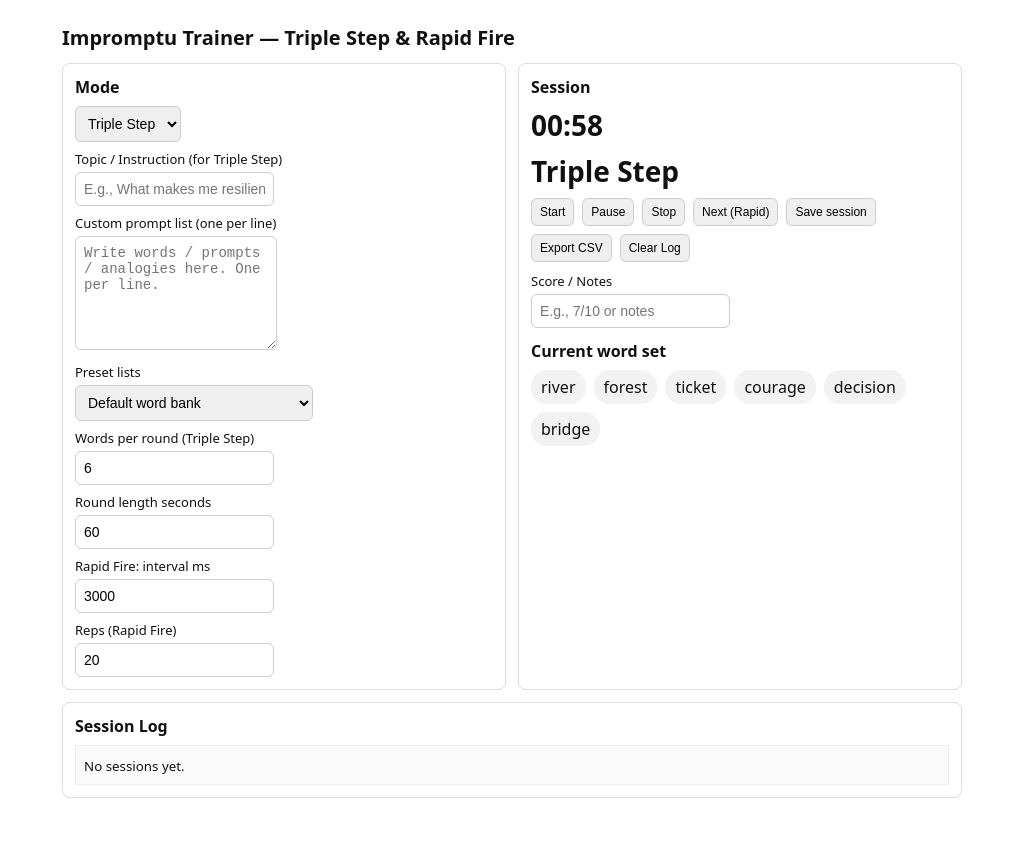
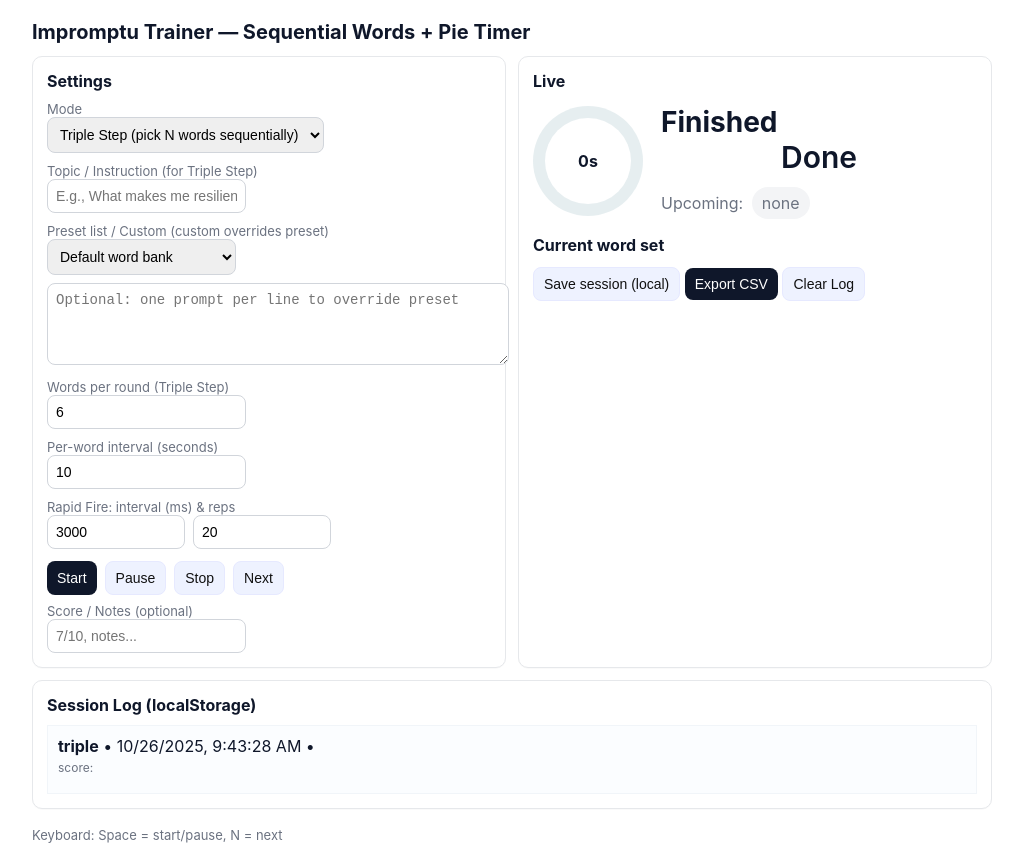
Before and after one commit to sivajisahoo/Impromptu-trainer, a plain HTML site: page index.html in a window 1280 px wide. Both pictures are taken after a click on the button "Start". Shown: the whole page, without its empty margins (128-1151 px from the left). Before the commit the page ends 822 px from the top, so only its background shows below. Drawn offline with Linux system fonts and the light colour scheme.

Commit message:
Refactor index.html for improved layout and functionality
Updated the title and improved the layout and styles for better user experience. Added new settings and controls for the Impromptu Trainer application.

```diff
--- a/index.html
+++ b/index.html
@@ -3,103 +3,117 @@
 <head>
 <meta charset="utf-8" />
 <meta name="viewport" content="width=device-width,initial-scale=1" />
-<title>Impromptu Trainer — Triple Step & Rapid Fire</title>
+<title>Impromptu Trainer — Sequential Words + Pie Timer</title>
 <style>
-  body{font-family:system-ui,Segoe UI,Roboto,Arial;max-width:900px;margin:24px auto;color:#111}
-  h1{margin:0 0 12px;font-size:20px}
+  :root{--bg:#ffffff;--fg:#0f172a;--muted:#6b7280;--accent:#0ea5a4}
+  body{font-family:Inter,system-ui,Segoe UI,Roboto,Arial;margin:20px auto;max-width:960px;color:var(--fg);background:var(--bg)}
+  h1{font-size:20px;margin:0 0 12px}
   .row{display:flex;gap:12px;flex-wrap:wrap}
-  .card{border:1px solid #ddd;border-radius:8px;padding:12px;flex:1 1 300px}
-  label{display:block;margin:8px 0 4px;font-size:13px}
-  input,select,textarea,button{padding:8px;border-radius:6px;border:1px solid #ccc;font-size:14px}
-  button{cursor:pointer}
-  .big{font-size:28px;font-weight:600;margin:8px 0}
-  .words{display:flex;flex-wrap:wrap;gap:8px;margin-top:8px}
-  .chip{background:#f2f2f2;padding:6px 10px;border-radius:16px}
-  table{width:100%;border-collapse:collapse;margin-top:12px}
-  th,td{border:1px solid #e6e6e6;padding:6px;text-align:left;font-size:13px}
-  .controls{display:flex;gap:8px;flex-wrap:wrap;margin-top:8px}
+  .card{border:1px solid #e6e8eb;border-radius:10px;padding:14px;flex:1 1 320px;background:#fff;box-shadow:0 1px 0 rgba(0,0,0,0.02)}
+  label{display:block;font-size:13px;color:var(--muted);margin-top:10px}
+  input,select,textarea,button{padding:8px;border-radius:8px;border:1px solid #d1d5db;font-size:14px}
+  .controls{display:flex;gap:8px;flex-wrap:wrap;margin-top:12px}
+  .btn{background:#0f172a;color:#fff;padding:8px 10px;border-radius:8px;border:none;cursor:pointer}
+  .btn.secondary{background:#eef2ff;color:#111;border:1px solid #e6e9ff}
+  .big{font-size:28px;font-weight:700;margin-top:6px}
+  .display{display:flex;align-items:center;gap:18px}
+  .wordspan{font-size:30px;font-weight:600;min-width:220px;text-align:center}
+  .pie-wrap{width:110px;height:110px;position:relative}
+  .pie{width:100%;height:100%;border-radius:50%;display:grid;place-items:center;background:conic-gradient(var(--accent) 0deg, #e6eef0 0deg)}
+  .pie .inner{width:78%;height:78%;border-radius:50%;background:#fff;display:grid;place-items:center;font-weight:700}
   .small{font-size:12px;padding:6px 8px}
-  .log{max-height:200px;overflow:auto;border:1px solid #eee;padding:8px;margin-top:8px;background:#fafafa}
+  .log{max-height:260px;overflow:auto;border:1px solid #f1f5f9;padding:10px;margin-top:10px;background:#fbfdff}
+  .chip{display:inline-block;background:#f3f4f6;padding:6px 10px;border-radius:999px;margin:4px}
+  footer{margin-top:18px;font-size:13px;color:var(--muted)}
+  @media(max-width:720px){ .display{flex-direction:column;align-items:stretch} .wordspan{font-size:22px} }
 </style>
 </head>
 <body>
-<h1>Impromptu Trainer — Triple Step & Rapid Fire</h1>
+<h1>Impromptu Trainer — Sequential Words + Pie Timer</h1>
 
 <div class="row">
   <div class="card">
-    <strong>Mode</strong>
-    <div style="margin-top:8px">
-      <select id="mode">
-        <option value="triple">Triple Step</option>
-        <option value="rapid">Rapid Fire</option>
-      </select>
-    </div>
+    <strong>Settings</strong>
+    <label>Mode</label>
+    <select id="mode">
+      <option value="triple">Triple Step (pick N words sequentially)</option>
+      <option value="rapid">Rapid Fire (continuous prompts)</option>
+    </select>
 
     <label>Topic / Instruction (for Triple Step)</label>
     <input id="topic" placeholder="E.g., What makes me resilient" />
 
-    <label>Custom prompt list (one per line)</label>
-    <textarea id="customList" rows="6" placeholder="Write words / prompts / analogies here. One per line."></textarea>
-
-    <label>Preset lists</label>
+    <label>Preset list / Custom (custom overrides preset)</label>
     <select id="preset">
       <option value="default">Default word bank</option>
       <option value="everyday">Everyday objects</option>
-      <option value="emotions">Emotions / traits</option>
-      <option value="analogies">Analogy starters (for Rapid Fire)</option>
+      <option value="emotions">Emotions</option>
+      <option value="analogies">Analogy starters (Rapid)</option>
     </select>
+    <textarea id="customList" rows="4" placeholder="Optional: one prompt per line to override preset" style="width:100%;margin-top:8px"></textarea>
 
-    <div style="margin-top:8px">
-      <label>Words per round (Triple Step)</label>
-      <input id="wordsCount" type="number" value="6" min="1" />
-      <label style="margin-top:8px">Round length seconds</label>
-      <input id="roundTime" type="number" value="60" min="5" />
+    <label>Words per round (Triple Step)</label>
+    <input id="wordsCount" type="number" value="6" min="1" />
+
+    <label>Per-word interval (seconds)</label>
+    <input id="wordInterval" type="number" value="10" min="1" />
+
+    <label>Rapid Fire: interval (ms) & reps</label>
+    <div style="display:flex;gap:8px">
+      <input id="rapidInterval" type="number" value="3000" min="200" style="width:120px" />
+      <input id="rapidCount" type="number" value="20" min="1" style="width:120px" />
     </div>
 
-    <div style="margin-top:8px">
-      <label>Rapid Fire: interval ms</label>
-      <input id="rapidInterval" type="number" value="3000" min="300" />
-      <label style="margin-top:8px">Reps (Rapid Fire)</label>
-      <input id="rapidCount" type="number" value="20" min="1" />
+    <div class="controls">
+      <button id="start" class="btn">Start</button>
+      <button id="pause" class="btn secondary" id="pauseBtn">Pause</button>
+      <button id="stop" class="btn secondary">Stop</button>
+      <button id="next" class="btn secondary">Next</button>
     </div>
+
+    <label style="margin-top:8px">Score / Notes (optional)</label>
+    <input id="score" placeholder="7/10, notes..." />
   </div>
 
   <div class="card">
-    <strong>Session</strong>
-    <div class="big" id="timer">00:00</div>
-    <div id="currentDisplay" class="big">Ready</div>
-
-    <div class="controls">
-      <button id="start" class="small">Start</button>
-      <button id="pause" class="small">Pause</button>
-      <button id="stop" class="small">Stop</button>
-      <button id="next" class="small">Next (Rapid)</button>
-      <button id="save" class="small">Save session</button>
-      <button id="export" class="small">Export CSV</button>
-      <button id="clearLog" class="small">Clear Log</button>
-    </div>
-
-    <div style="margin-top:10px">
-      <label>Score / Notes</label>
-      <input id="score" placeholder="E.g., 7/10 or notes" />
+    <strong>Live</strong>
+    <div class="display" style="margin-top:8px">
+      <div class="pie-wrap" aria-hidden="true">
+        <div id="pie" class="pie"><div class="inner" id="pieInner">10s</div></div>
+      </div>
+      <div style="flex:1">
+        <div class="big" id="roundLabel">Ready</div>
+        <div class="wordspan" id="wordDisplay">—</div>
+        <div style="margin-top:8px;color:var(--muted)">Upcoming: <span id="upcoming" class="chip">none</span></div>
+      </div>
     </div>
 
     <div style="margin-top:12px">
       <strong>Current word set</strong>
-      <div class="words" id="wordsArea"></div>
+      <div id="wordsArea" style="margin-top:10px"></div>
+    </div>
+
+    <div style="margin-top:12px">
+      <button id="save" class="btn secondary">Save session (local)</button>
+      <button id="export" class="btn">Export CSV</button>
+      <button id="clearLog" class="btn secondary">Clear Log</button>
     </div>
   </div>
 </div>
 
 <div class="card" style="margin-top:12px">
-  <strong>Session Log</strong>
+  <strong>Session Log (localStorage)</strong>
   <div class="log" id="log"></div>
 </div>
 
+<footer>Keyboard: Space = start/pause, N = next</footer>
+
 <script>
+/* Sequential words + pie timer. No backend. Local logs saved to localStorage. */
+
 const presetBanks = {
-  default: ["apple","bridge","clock","river","honesty","engine","salt","window","path","mirror","fear","laughter","book","market","lamp","journey","anchor","signal","forest","ticket","home","courage","summer","decision","music","chair"],
-  everyday: ["cup","phone","key","door","shoe","bag","pen","table","bus","car","light","glass","plate","bed","shoe"],
+  default: ["courage","mirror","river","bridge","lamp","truth","forest","anchor","music","hope","curiosity","mountain","storm","compass","book","laughter","journey","shadow","clock","window","light","fear","confidence","persistence","decision","friendship","gratitude","coffee","road","rain","fire","balance","patience","time","goal","habit","seed","tree","teamwork","ocean","learning","energy","focus","reflection","change","challenge","risk","failure","success","discipline"],
+  everyday: ["cup","phone","key","door","shoe","bag","pen","table","bus","car","light","glass","plate","bed"],
   emotions: ["joy","anger","curiosity","envy","pride","shame","gratitude","anxiety","surprise","calm","boredom","hope"],
   analogies: [
     "Sun is to day as moon is to ___",
@@ -112,182 +126,234 @@ const presetBanks = {
   ]
 };
 
+const el = id => document.getElementById(id);
 const state = {
-  mode: 'triple',
-  words: [],
-  timerId: null,
-  remaining: 0,
+  mode:'triple',
+  words:[],
+  index:0,
   running:false,
-  rapidIndex:0,
-  rapidCount:20
+  perWordSecs:10,
+  timerInterval:null,
+  pieAngle:0,
+  remainingMs:0
 };
 
-const el = id => document.getElementById(id);
-const saveLog = (entry) => {
-  const logs = JSON.parse(localStorage.getItem('impromptuLogs')||'[]');
-  logs.unshift(entry);
-  localStorage.setItem('impromptuLogs', JSON.stringify(logs.slice(0,200)));
-  renderLog();
-};
+function escapeHtml(s){ return String(s||'').replace(/&/g,'&amp;').replace(/</g,'&lt;').replace(/>/g,'&gt;'); }
 
-function renderLog(){
-  const logs = JSON.parse(localStorage.getItem('impromptuLogs')||'[]');
-  const out = logs.map(l => `<div><strong>${l.mode.toUpperCase()}</strong> ${l.when} — topic:${escapeHtml(l.topic||'')} score:${escapeHtml(l.score||'')} <div style="font-size:12px;color:#555">${escapeHtml(l.words||'')}</div></div>`).join('');
-  el('log').innerHTML = out || '<small>No sessions yet.</small>';
+function loadPreset(){
+  const custom = (el('customList').value||'').split('\n').map(s=>s.trim()).filter(Boolean);
+  if(custom.length) return custom;
+  const p = el('preset').value;
+  return Array.isArray(presetBanks[p]) ? presetBanks[p].slice() : presetBanks.default.slice();
 }
 
-function escapeHtml(s){ return String(s).replace(/&/g,'&amp;').replace(/</g,'&lt;').replace(/>/g,'&gt;'); }
-
-function pickWords(n, bank){
-  const arr = bank.slice();
+function pickNRandom(n, bank){
+  const src = bank.slice();
   const out=[];
-  while(out.length<n && arr.length){
-    const i = Math.floor(Math.random()*arr.length);
-    out.push(arr.splice(i,1)[0]);
+  while(out.length<n && src.length){
+    const i = Math.floor(Math.random()*src.length);
+    out.push(src.splice(i,1)[0]);
   }
   return out;
 }
 
-function loadPreset(){
-  const p = el('preset').value;
-  const custom = (el('customList').value||'').split('\n').map(s=>s.trim()).filter(Boolean);
-  if(custom.length) return custom;
-  return presetBanks[p] || presetBanks.default;
+function renderWordsArea(){
+  el('wordsArea').innerHTML = state.words.map((w,i)=>`<span class="chip">${escapeHtml(w)}</span>`).join(' ');
 }
 
-function startTriple(){
-  const wordsCount = Math.max(1,parseInt(el('wordsCount').value||6));
-  const bank = loadPreset();
-  state.words = pickWords(wordsCount, bank);
-  el('wordsArea').innerHTML = state.words.map(w=>`<div class="chip">${escapeHtml(w)}</div>`).join('');
-  const secs = Math.max(5, parseInt(el('roundTime').value||60));
-  state.remaining = secs;
-  el('currentDisplay').textContent = el('topic').value || 'Triple Step';
-  tickDisplay();
-  runTimer(() => {
-    state.running = false;
-    saveLog({mode:'triple',when:new Date().toLocaleString(),topic:el('topic').value||'',words:state.words.join(', '),score:el('score').value||''});
-  });
+function renderUpcoming(){
+  const upcoming = state.words.slice(state.index+1, state.index+4).join(', ') || 'none';
+  el('upcoming').textContent = upcoming;
 }
 
-function startRapid(){
-  const bank = loadPreset();
-  state.rapidCount = Math.max(1,parseInt(el('rapidCount').value||20));
-  state.rapidInterval = Math.max(200,parseInt(el('rapidInterval').value||3000));
-  state.words = bank.slice();
-  state.rapidIndex = 0;
-  el('wordsArea').innerHTML = '';
-  el('currentDisplay').textContent = 'Rapid Fire';
-  tickDisplay();
+function setPieProgress(fraction){
+  // fraction 0..1
+  const angle = Math.max(0, Math.min(1,fraction)) * 360;
+  el('pie').style.background = `conic-gradient(var(--accent) 0deg, var(--accent) ${angle}deg, #e6eef0 ${angle}deg)`;
+  // inner label seconds
+  const secs = Math.ceil(state.remainingMs/1000);
+  el('pieInner').textContent = secs + 's';
+}
+
+function startSequence(){
+  // decide mode and words
+  state.mode = el('mode').value;
+  state.perWordSecs = Math.max(1, parseInt(el('wordInterval').value||10));
+  if(state.mode === 'triple'){
+    const n = Math.max(1, parseInt(el('wordsCount').value||6));
+    const bank = loadPreset();
+    state.words = pickNRandom(n, bank);
+  } else {
+    state.words = loadPreset();
+    // rapid overrides: use rapidCount reps maybe; behave like repeating through array
+    const reps = Math.max(1, parseInt(el('rapidCount').value||20));
+    // expand list to reps length by cycling
+    const out = [];
+    for(let i=0;i<reps;i++) out.push( state.words[i % state.words.length] );
+    state.words = out;
+  }
+  state.index = 0;
+  renderWordsArea();
+  el('roundLabel').textContent = `${state.mode === 'triple' ? 'Triple Step' : 'Rapid Fire'} — ${state.words.length} items`;
+  startWordTimer();
+}
+
+function startWordTimer(){
+  stopTimer(); // clear existing
+  if(state.index >= state.words.length){
+    finishSequence();
+    return;
+  }
   state.running = true;
-  state.timerId = setInterval(() => {
-    if(state.rapidIndex >= state.rapidCount){
-      stopTimer();
-      saveLog({mode:'rapid',when:new Date().toLocaleString(),topic:'Rapid session',words:`${state.rapidIndex} reps`,score:el('score').value||''});
+  state.remainingMs = state.perWordSecs * 1000;
+  updateDisplayForIndex();
+  // tick every 100ms for smooth pie
+  state.timerInterval = setInterval(()=>{
+    state.remainingMs -= 100;
+    if(state.remainingMs <= 0){
+      // move to next
+      state.remainingMs = 0;
+      setPieProgress(0);
+      clearInterval(state.timerInterval);
+      state.index++;
+      // short delay 200ms then next
+      setTimeout(()=> {
+        if(state.index < state.words.length){
+          startWordTimer();
+        } else {
+          finishSequence();
+        }
+      }, 150);
       return;
     }
-    const item = state.words.length ? state.words[state.rapidIndex % state.words.length] : `Prompt ${state.rapidIndex+1}`;
-    el('currentDisplay').textContent = item;
-    state.rapidIndex++;
-    tickDisplay();
-  }, state.rapidInterval);
+    setPieProgress(state.remainingMs / (state.perWordSecs*1000));
+  },100);
 }
 
-function runTimer(callbackOnEnd){
-  clearInterval(state.timerId);
-  state.running = true;
-  el('pause').disabled = false;
-  state.timerId = setInterval(()=> {
-    state.remaining--;
-    tickDisplay();
-    if(state.remaining <= 0){
-      clearInterval(state.timerId);
-      state.running = false;
-      el('currentDisplay').textContent = 'Time up';
-      if(typeof callbackOnEnd === 'function') callbackOnEnd();
-    }
-  },1000);
-}
-
-function stopTimer(){
-  clearInterval(state.timerId);
-  state.running = false;
-  el('currentDisplay').textContent = 'Stopped';
-  el('timer').textContent = '00:00';
-  state.remaining = 0;
+function updateDisplayForIndex(){
+  const w = state.words[state.index] || '—';
+  el('wordDisplay').textContent = w;
+  renderUpcoming();
+  setPieProgress(1); // start full
 }
 
 function pauseTimer(){
   if(!state.running) return;
-  clearInterval(state.timerId);
   state.running = false;
-  el('currentDisplay').textContent = 'Paused';
+  clearInterval(state.timerInterval);
+  el('roundLabel').textContent = 'Paused';
 }
 
-function tickDisplay(){
-  const mm = String(Math.floor(state.remaining/60)).padStart(2,'0');
-  const ss = String(state.remaining%60).padStart(2,'0');
-  el('timer').textContent = `${mm}:${ss}`;
+function resumeTimer(){
+  if(state.running) return;
+  if(state.index >= state.words.length) return;
+  state.running = true;
+  // continue ticking from remainingMs
+  state.timerInterval = setInterval(()=>{
+    state.remainingMs -= 100;
+    if(state.remainingMs <= 0){
+      state.remainingMs = 0;
+      setPieProgress(0);
+      clearInterval(state.timerInterval);
+      state.index++;
+      setTimeout(()=> {
+        if(state.index < state.words.length){
+          startWordTimer();
+        } else {
+          finishSequence();
+        }
+      },150);
+      return;
+    }
+    setPieProgress(state.remainingMs / (state.perWordSecs*1000));
+  },100);
+  el('roundLabel').textContent = `${state.mode === 'triple' ? 'Triple Step' : 'Rapid Fire'}`;
 }
 
-function nextRapid(){
-  if(!state.running) return;
-  clearInterval(state.timerId);
-  const item = state.words.length ? state.words[state.rapidIndex % state.words.length] : `Prompt ${state.rapidIndex+1}`;
-  el('currentDisplay').textContent = item;
-  state.rapidIndex++;
-  state.timerId = setInterval(()=> {
-    if(state.rapidIndex >= state.rapidCount){
-      stopTimer();
-      saveLog({mode:'rapid',when:new Date().toLocaleString(),topic:'Rapid session',words:`${state.rapidIndex} reps`,score:el('score').value||''});
-      return;
-    }
-    const it = state.words.length ? state.words[state.rapidIndex % state.words.length] : `Prompt ${state.rapidIndex+1}`;
-    el('currentDisplay').textContent = it;
-    state.rapidIndex++;
-  }, state.rapidInterval);
+function stopTimer(){
+  clearInterval(state.timerInterval);
+  state.running=false;
+  state.index = 0;
+  state.words = [];
+  el('wordDisplay').textContent = '—';
+  el('roundLabel').textContent = 'Stopped';
+  el('wordsArea').innerHTML = '';
+  el('upcoming').textContent = 'none';
+  setPieProgress(0);
 }
 
-el('mode').addEventListener('change', e=>{
-  state.mode = e.target.value;
+function nextWordManual(){
+  // jump to next word immediately
+  clearInterval(state.timerInterval);
+  state.index++;
+  if(state.index < state.words.length){
+    startWordTimer();
+  } else {
+    finishSequence();
+  }
+}
+
+function finishSequence(){
+  clearInterval(state.timerInterval);
+  state.running=false;
+  el('roundLabel').textContent = 'Finished';
+  el('wordDisplay').textContent = 'Done';
+  saveLog({mode:state.mode, when:new Date().toLocaleString(), topic: el('topic').value||'', words: state.words.join(' | '), score: el('score').value||''});
+  renderLog();
+}
+
+/* Logging */
+function saveLog(entry){
+  const logs = JSON.parse(localStorage.getItem('impromptuLogs') || '[]');
+  logs.unshift(entry);
+  localStorage.setItem('impromptuLogs', JSON.stringify(logs.slice(0,500)));
+}
+function renderLog(){
+  const logs = JSON.parse(localStorage.getItem('impromptuLogs') || '[]');
+  if(!logs.length){ el('log').innerHTML = '<small>No sessions yet.</small>'; return; }
+  el('log').innerHTML = logs.map(l => `<div style="margin-bottom:8px"><strong>${escapeHtml(l.mode)}</strong> • ${escapeHtml(l.when)} • ${escapeHtml(l.topic||'')}<div style="font-size:13px;color:${'#374151'};margin-top:4px">${escapeHtml(l.words)}</div><div style="font-size:12px;color:${'#6b7280'}">score: ${escapeHtml(l.score||'')}</div></div>`).join('');
+}
+
+/* CSV export */
+function exportCSV(){
+  const logs = JSON.parse(localStorage.getItem('impromptuLogs') || '[]');
+  if(!logs.length){ alert('No sessions to export.'); return; }
+  const rows = ['mode,when,topic,words,score', ...logs.map(l => `${csvSafe(l.mode)},${csvSafe(l.when)},${csvSafe(l.topic)},${csvSafe(l.words)},${csvSafe(l.score)}`)];
+  const blob = new Blob([rows.join('\n')], {type:'text/csv'});
+  const url = URL.createObjectURL(blob);
+  const a = document.createElement('a'); a.href = url; a.download = 'impromptu_sessions.csv'; document.body.appendChild(a); a.click(); a.remove(); URL.revokeObjectURL(url);
+}
+function csvSafe(v){ return `"${String(v||'').replace(/"/g,'""')}"`; }
+
+/* UI bindings */
+el('start').addEventListener('click', ()=> {
+  if(state.running){ pauseTimer(); return; }
+  startSequence();
 });
-el('preset').addEventListener('change', ()=>{});
-el('start').addEventListener('click', ()=>{
-  if(state.mode === 'triple' || el('mode').value==='triple'){
-    startTriple();
-  } else {
-    startRapid();
-  }
+el('pause').addEventListener('click', ()=> {
+  if(state.running) pauseTimer(); else resumeTimer();
 });
-el('pause').addEventListener('click', pauseTimer);
 el('stop').addEventListener('click', stopTimer);
-el('next').addEventListener('click', nextRapid);
-el('save').addEventListener('click', ()=>{
-  saveLog({mode: el('mode').value, when:new Date().toLocaleString(), topic: el('topic').value||'', words: (state.words||[]).join(', '), score: el('score').value||''});
-  alert('Saved to local log.');
+el('next').addEventListener('click', nextWordManual);
+el('save').addEventListener('click', ()=> {
+  saveLog({mode: el('mode').value, when: new Date().toLocaleString(), topic: el('topic').value||'', words: (state.words||[]).join(' | '), score: el('score').value||''});
+  renderLog();
+  alert('Saved locally.');
 });
-el('clearLog').addEventListener('click', ()=>{
+el('export').addEventListener('click', exportCSV);
+el('clearLog').addEventListener('click', ()=> {
   if(confirm('Clear saved sessions?')){ localStorage.removeItem('impromptuLogs'); renderLog(); }
 });
-el('export').addEventListener('click', ()=>{
-  const logs = JSON.parse(localStorage.getItem('impromptuLogs')||'[]');
-  if(!logs.length){ alert('No sessions to export.'); return; }
-  const csv = ['mode,when,topic,words,score', ...logs.map(l=>`${csvSafe(l.mode)},${csvSafe(l.when)},${csvSafe(l.topic)},${csvSafe(l.words)},${csvSafe(l.score)}`)].join('\n');
-  const blob = new Blob([csv], {type:'text/csv'});
-  const url = URL.createObjectURL(blob);
-  const a = document.createElement('a');
-  a.href = url; a.download = 'impromptu_sessions.csv';
-  document.body.appendChild(a); a.click(); a.remove();
-  URL.revokeObjectURL(url);
+
+/* keyboard */
+document.addEventListener('keydown', e=>{
+  if(e.key === ' '){ e.preventDefault(); if(state.running) pauseTimer(); else { if(state.words.length) resumeTimer(); else startSequence(); } }
+  if(e.key.toLowerCase() === 'n') nextWordManual();
 });
-function csvSafe(v){ return `"${String(v||'').replace(/"/g,'""')}"`; }
 
+/* initial render */
 renderLog();
-
-document.addEventListener('keydown', e=>{
-  if(e.key === ' '){ e.preventDefault(); if(state.running) pauseTimer(); else document.getElementById('start').click(); }
-  if(e.key === 'n') nextRapid();
-});
+setPieProgress(0);
 </script>
 </body>
 </html>
```
